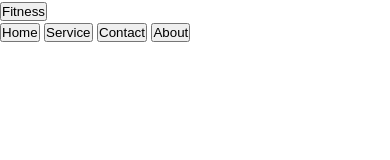
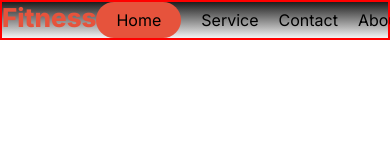
Before and after one commit to jaky-sheikh/batch-10-assignment-2, a plain HTML site: page index.html in a window 390 px wide. Drawn offline with Linux system fonts and the light colour scheme.

Commit message:
navbar design without responsive

```diff
--- a/index.html
+++ b/index.html
@@ -8,14 +8,21 @@
     <link rel="stylesheet" href="styles/responsive.css">
 </head>
 <body>
-    <header>
-        <nav>
-            <div><button>Fitness</button></div>
-            <div><button>Home</button>
-                 <button>Service</button>
-                 <button>Contact</button>
-                 <button>About</button></div>
-        </nav>
+    <header class="header-container">
+        <!-- navigation part start -->
+
+            <nav class="navbar-main">
+                <div><h2 id="btn-fit">Fitness</h2>
+                </div>
+                <div class="para-home">
+                    <p id="btn-home">Home</p>
+                    <p>Service</p>
+                    <p>Contact</p>
+                    <p>About</p>
+                </div>
+            </nav>
+
+        <!-- navigation part end -->
     </header>
     <main>
 
--- a/styles/style.css
+++ b/styles/style.css
@@ -7,3 +7,31 @@
 body{
     font-family: "Inter", sans-serif;
 }
+/* header design  */
+.header-container{
+    background: linear-gradient(180.00deg, rgb(17, 17, 17),rgba(119, 119, 119, 0) 100%);
+}
+/* navigation bar design  */
+.navbar-main{
+    display: flex;
+    justify-content: space-between;
+    max-width: 1200px;
+    margin: 0 auto;
+    border: 2px solid red;
+}
+.para-home{
+    display: flex;
+    justify-content: space-evenly;
+    align-items: center;
+    gap: 20px;
+}
+#btn-fit{
+    color: rgb(230, 83, 60);
+    font-size: 26px;
+    font-weight: 800;
+}
+#btn-home{
+    background: rgb(230, 83, 60);
+    padding: 8px 20px 8px 20px;
+    border-radius: 45px;
+}
```
